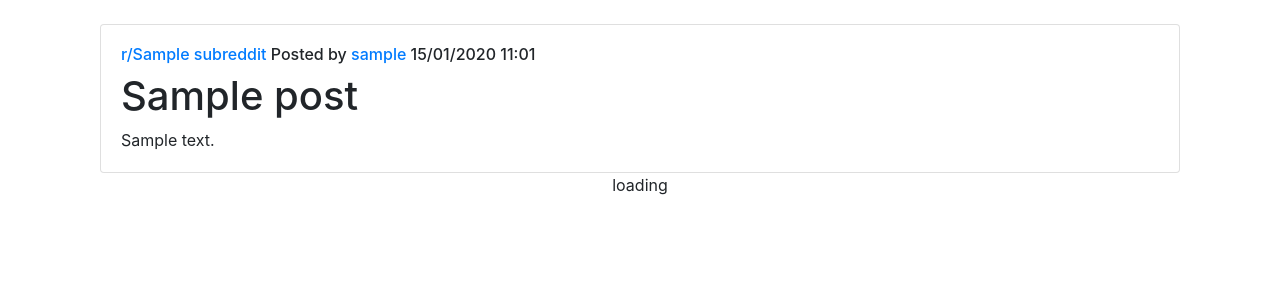
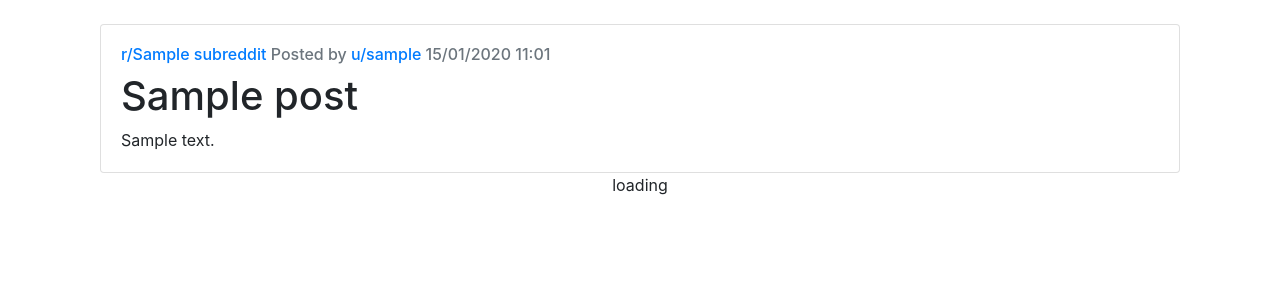
Before and after one commit to pchabanne/redditclone, a Symfony app: template templates/post/index.html.twig in a window 1280 px wide. Shown: the part 56-356 px from the top of the page. Run offline with Twig, Linux system fonts and the light colour scheme; the template is opened without the code that fills it: most values are stand-ins (such as "Sample title", 1, 10 or a date in 2020); some libraries are stand-ins or nearby versions.

Commit message:
little esthetic changes

```diff
--- a/assets/styles/app.css
+++ b/assets/styles/app.css
@@ -21,3 +21,6 @@
     .comment{
         border: none;
     }
+    .post-title{
+        font-weight: bold;
+    }
--- a/templates/post/index.html.twig
+++ b/templates/post/index.html.twig
@@ -6,8 +6,8 @@
 <div class="bg-white col-md-12">
     <div class="card post mb-0">
         <div class="card-body">
-            <h6><a class="userBtn" href='{{path('subreddit', {'title': post.subreddit.title})}}'>r/{{post.subreddit.title}}</a> Posted by <a class='userBtn'
-                    href='{{path('user.show', {'username' : post.user.username})}}'>{{post.user.username}}</a>
+            <h6 class="text-secondary"><a class="userBtn" href='{{path('subreddit', {'title': post.subreddit.title})}}'>r/{{post.subreddit.title}}</a> Posted by <a class='userBtn'
+                    href='{{path('user.show', {'username' : post.user.username})}}'>u/{{post.user.username}}</a>
                 {{post.createdAt|date("d/m/Y H:m", "Europe/Paris")}}</h6>
             <h1>{{post.title}}</h1>
             <div class="card-text">{{post.content}}</div>
@@ -18,7 +18,7 @@
     {% if comment.commentParent == null %}
         <div class="card comment mb-0 mt-0">
         <div class="card-body">
-            <h6>Posted by <a class='userBtn' href='{{path('user.show', {'username' : comment.user.username})}}'>{{comment.user.username}}</a>
+            <h6 class="text-secondary">Posted by <a class='userBtn' href='{{path('user.show', {'username' : comment.user.username})}}'>u/{{comment.user.username}}</a>
                 {{comment.createdAt|date("d/m/Y H:m", "Europe/Paris")}}</h6>
             <div class="card-text">{{comment.content}}</div>
         </div>
--- a/templates/post/showPosts.html.twig
+++ b/templates/post/showPosts.html.twig
@@ -1,7 +1,7 @@
 {% for post in posts %}
 <div class="card col-md-10 mb-0">
     <div class="card-body">
-            <h6><a class="userBtn subreddit-title" href='{{path('subreddit', {'title': post.subreddit.title})}}'>r/{{post.subreddit.title}}</a> Posted by <a class='userBtn username' href='{{path('user.show', {'username' : post.user.username})}}'>{{post.user.username}}</a> <span class='date'>{{post.createdAt|date("d/m/Y H:m", "Europe/Paris")}}</span></h6>
+            <h6 class="text-secondary"><a class="userBtn subreddit-title" href='{{path('subreddit', {'title': post.subreddit.title})}}'>r/{{post.subreddit.title}}</a> Posted by <a class='userBtn username' href='{{path('user.show', {'username' : post.user.username})}}'>u/{{post.user.username}}</a> <span class='date'>{{post.createdAt|date("d/m/Y H:m", "Europe/Paris")}}</span></h6>
             <p><a href='{{path('post.show', {'slug': post.slug,'id': post.id, 'subreddit': post.subreddit.title})}}' class='btn stretched-link post-title'>{{post.title}}</a></p>
         <div class="card-text post-content">{{post.content | slice(0, 100)}}...</div>
     </div>
--- a/templates/post/subcomment.html.twig
+++ b/templates/post/subcomment.html.twig
@@ -1,7 +1,7 @@
 {% for subcomment in subcomments %}
         <div class="card comment mb-0 mt-0 ml-5">
         <div class="card-body p-0">
-            <h6>Posted by <a class='userBtn' href='{{path('user.show', {'username' : subcomment.user.username})}}'>{{subcomment.user.username}}</a>
+            <h6 class="text-secondary">Posted by <a class='userBtn' href='{{path('user.show', {'username' : subcomment.user.username})}}'>u/{{subcomment.user.username}}</a>
                 {{subcomment.createdAt|date("d/m/Y H:m", "Europe/Paris")}}</h6>
             <div class="card-text">{{subcomment.content}}</div>
         </div>
--- a/templates/user/index.html.twig
+++ b/templates/user/index.html.twig
@@ -16,7 +16,7 @@
 
 <div class="card col-md-10 mb-0">
     <div class="card-body">
-            <h6><a class='userBtn' href='{{path('user.show', {'username' : comment.user.username})}}'>{{comment.user.username}}</a> commented on <a>{{comment.post.title}}</a></h6>
+            <h6 class="text-secondary"><a class='userBtn' href='{{path('user.show', {'username' : comment.user.username})}}'>{{comment.user.username}}</a> commented on <a>{{comment.post.title}}</a></h6>
             <p><a href='{{path('post.show', {'slug': comment.post.slug,'id': comment.post.id, 'subreddit': comment.post.subreddit.title})}}'class='btn stretched-link'>{{comment.post.title}}</a></p>
         <div class="card-text">{{comment.content | slice(0, 100)}}...</div>
     </div>
```
